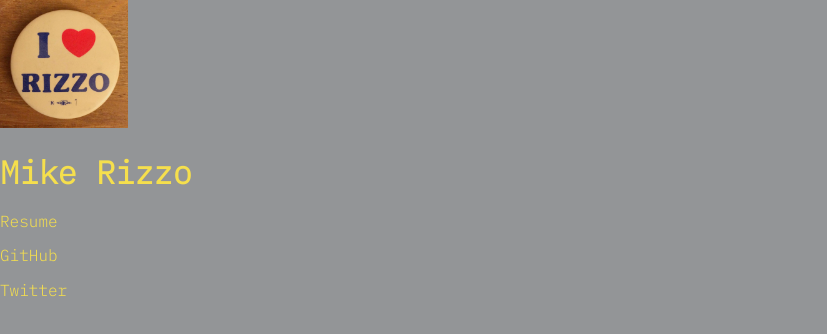
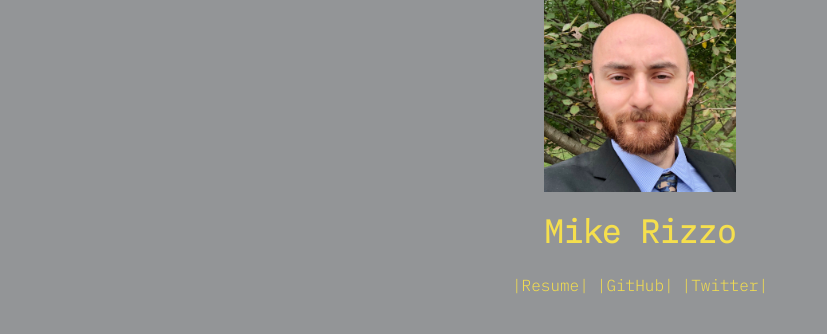
Before and after one commit to mjrizzo22/mjrizzo22.github.io, a plain HTML site: page index.html in a window 1280 px wide. Shown: the whole page, without its empty margins (0-827 px from the left). Drawn offline with nearby package versions, Linux system fonts and the light colour scheme.

Commit message:
Day 3: flex, links

```diff
--- a/index.html
+++ b/index.html
@@ -11,10 +11,12 @@
   <link rel="stylesheet" href="resources/css/index.css">
 </head>
 <body>
-	<a href="https://mjrizzo22.github.io"><img src="resources/images/icon.png" alt="Rizzo Button" style="width:10%;"></a>
-	<a href="https://mjrizzo22.github.io/resources/construction.html"><h1>Mike Rizzo</h1></a>
-	<a href="https://mjrizzo22.github.io/resources/rizzoResumeJan2021.pdf"><p>Resume</p></a>
-	<a href="https://github.com/mjrizzo22"><p>GitHub</p></a>
-	<a href="https://twitter.com/mjrizzo22"><p>Twitter</p></a>
+  <img src="resources/images/face.png">
+  <h1>Mike Rizzo</h1>
+  <div class="nav">
+    <li><a href="https://raw.githubusercontent.com/mjrizzo22/mjrizzo22.github.io/main/resources/RizzoResumeJan2021.pdf">|Resume|</a></li>
+    <li><a href="https://github.com/mjrizzo22">|GitHub|</a></li>
+    <li><a href="https://twitter.com/mjrizzo22">|Twitter|</a></li>
+  </div>
 </body>
 </html>
--- a/resources/css/index.css
+++ b/resources/css/index.css
@@ -2,18 +2,32 @@ body {
   background-color: #939597; /* PANTONE Ultimate Gray */
 }
 h1 {
-	font-family: 'IBM Plex Mono', monospace;
-	color: #F5DF4D; /* PANTONE Illuminating */
+  font-family: 'IBM Plex Mono', monospace;
+  color: #F5DF4D; /* PANTONE Illuminating */
+  text-align: center;
 }
-a {
-	text-decoration: none;
+img {
+  display: block;
+  margin-left: auto;
+  margin-right: auto;
+  width:15%;
 }
-p {
-	font-family: 'IBM Plex Mono', monospace;
-	color: #F5DF4D;
+.nav {
+  display: flex;
+  flex-flow: row wrap;
+  justify-content: center;
+  color: #939597;
+  list-style: none;
+  margin: 0;
 }
-.centerImage
-{
- text-align:center;
- display:block;
+.nav a {
+  font-family: 'IBM Plex Mono', monospace;
+  text-decoration: none;
+  display: block;
+  padding: .25em;
+  color: #F5DF4D;
 }
+.nav a:hover {
+  background: #F5DF4D;
+  color: #939597;
+}
```
Also changed, not shown: resources/construction.html (deleted, +0 -20 lines), resources/images/face.png (added), 4 other files. Lines whose indentation alone changed are shown as unchanged.
